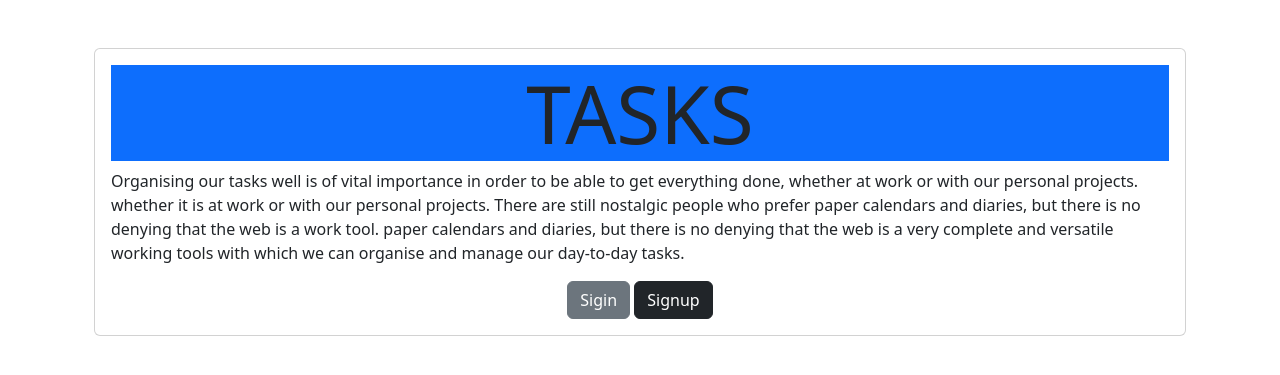
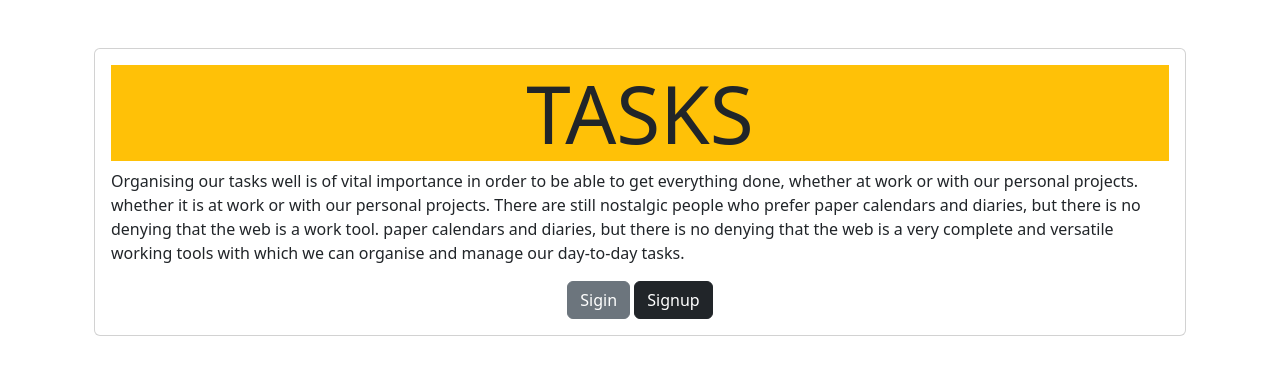
Before and after one commit to MUwaldir/django-tareas, a Django app: page / in a window 1280 px wide. Shown: the part 56-431 px from the top of the page. Run offline with Django 4.2, Linux system fonts and the light colour scheme.

Commit message:
modifique el color de taks

```diff
--- a/tasks/templates/tasks/home.html
+++ b/tasks/templates/tasks/home.html
@@ -1,7 +1,7 @@
 {% extends 'tasks/base.html' %} {% block content %}
 <main class="container py-5">
   <section class="card card-body">
-    <h1 class="bg-primary display-1 text-center">TASKS</h1>
+    <h1 class="bg-warning display-1 text-center">TASKS</h1>
     <p>
       Organising our tasks well is of vital importance in order to be able to get everything done, whether at work or with our personal projects.
       whether it is at work or with our personal projects.
```
